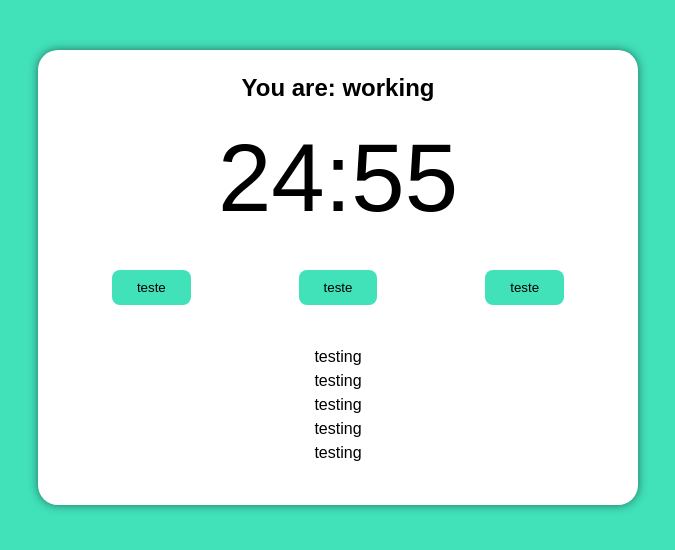
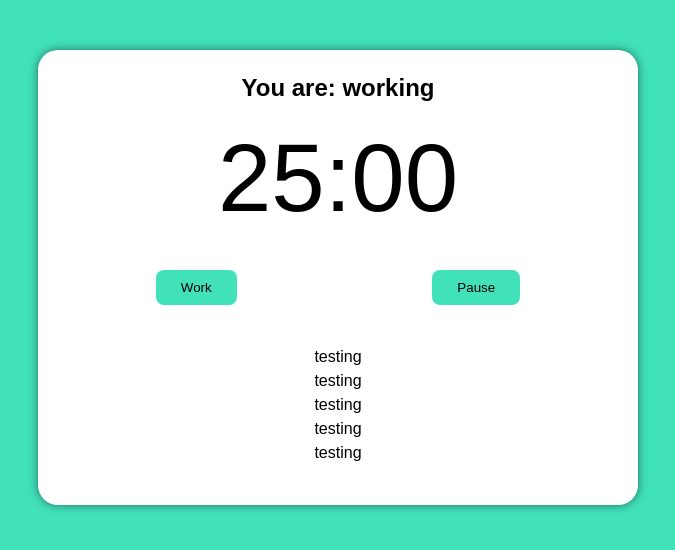
Before and after one commit to Shystra/Pomodoro, a React (Vite) app: page / in a window 1280 px wide. Shown: the top 550 px of the page, without its empty margins (302-977 px from the left). Built offline with nearby package versions, Linux system fonts and the light colour scheme.

Commit message:
feate: creating a new state for start work and change the state of  the body

```diff
--- a/src/components/pomodoroTimer.tsx
+++ b/src/components/pomodoroTimer.tsx
@@ -10,11 +10,29 @@
     cycles: number
 }
 export function PomodoroTimer (props:Props): JSX.Element {
-    const [mainTime, setMainTime] = React.useState(props.pomodoroTime)
+    const [mainTime, setMainTime] = React.useState(props.pomodoroTime);
+    const [timeCounting, setTimeCounting] = React.useState(false);
+    const [working, setWorking] = React.useState(false);
 
-    useInterval(() => {
-        setMainTime(mainTime - 1);
-    }, 1000);
+    React.useEffect(() => {
+        if(working) document.body.classList.add('working');
+    }, [working])
+
+    useInterval(
+        () => {
+            setMainTime(mainTime - 1);
+        },
+        timeCounting ? 1000 : null
+    );
+
+    const configureWork = () => {
+        setTimeCounting(true);
+        setWorking(true);
+    };
+
+    // useInterval(() => {
+    //     setMainTime(mainTime - 1);
+    // }, null);
 
     return (
         <div className="pomodoro">
@@ -22,9 +40,9 @@
             <Timer mainTimer={mainTime}></Timer>
 
             <div className="controls">
-             <Button text="teste" onClick={() => console.log(1)}></Button>
-                <Button text="teste" onClick={() => console.log(1)}></Button>
-             <Button text="teste" onClick={() => console.log(1)}></Button>
+             <Button text="Work" onClick={() => configureWork()}></Button>
+                {/* <Button text="teste" onClick={() => console.log(1)}></Button> */}
+             <Button text="Pause" onClick={() => setTimeCounting(false)}></Button>
             </div>
 
 
```
